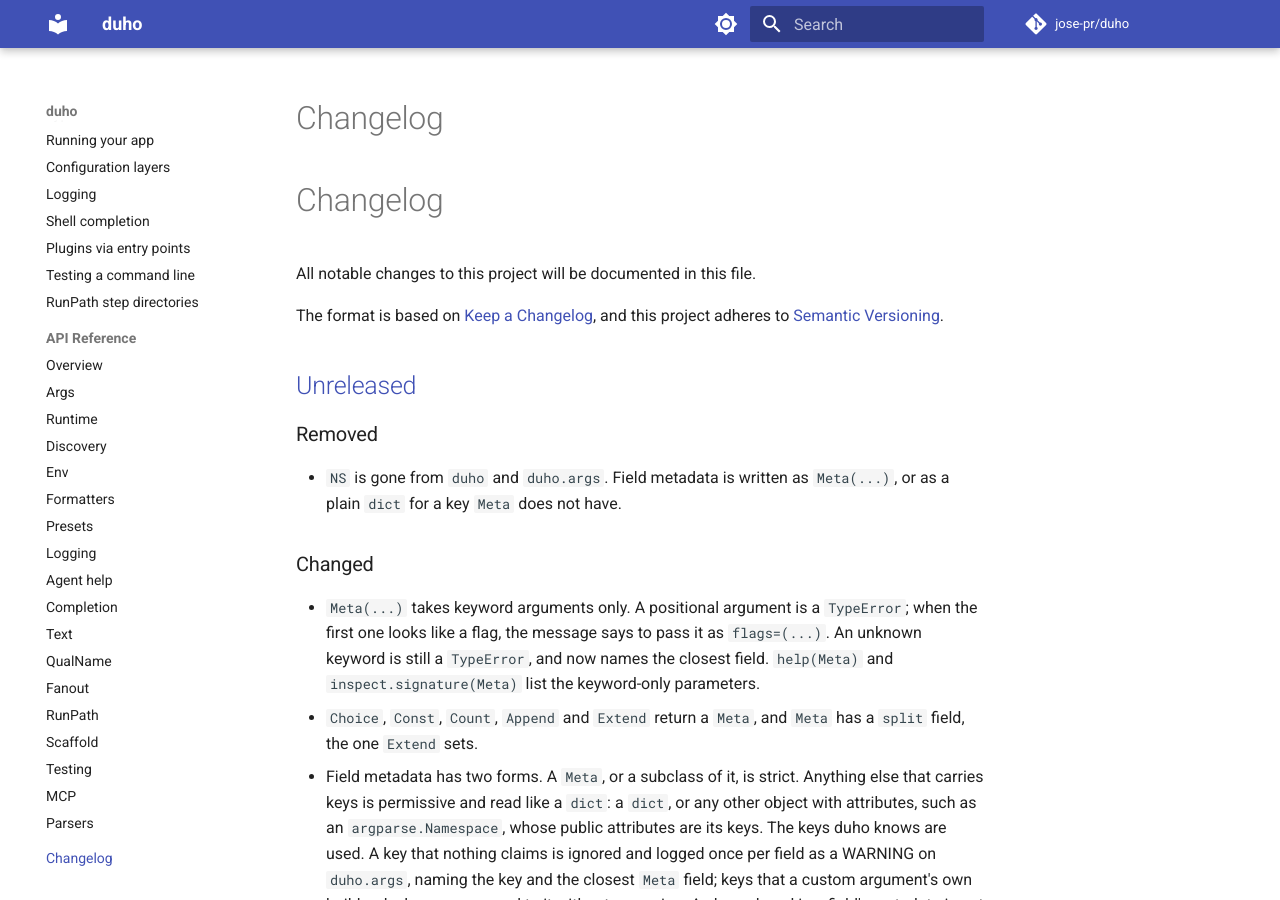
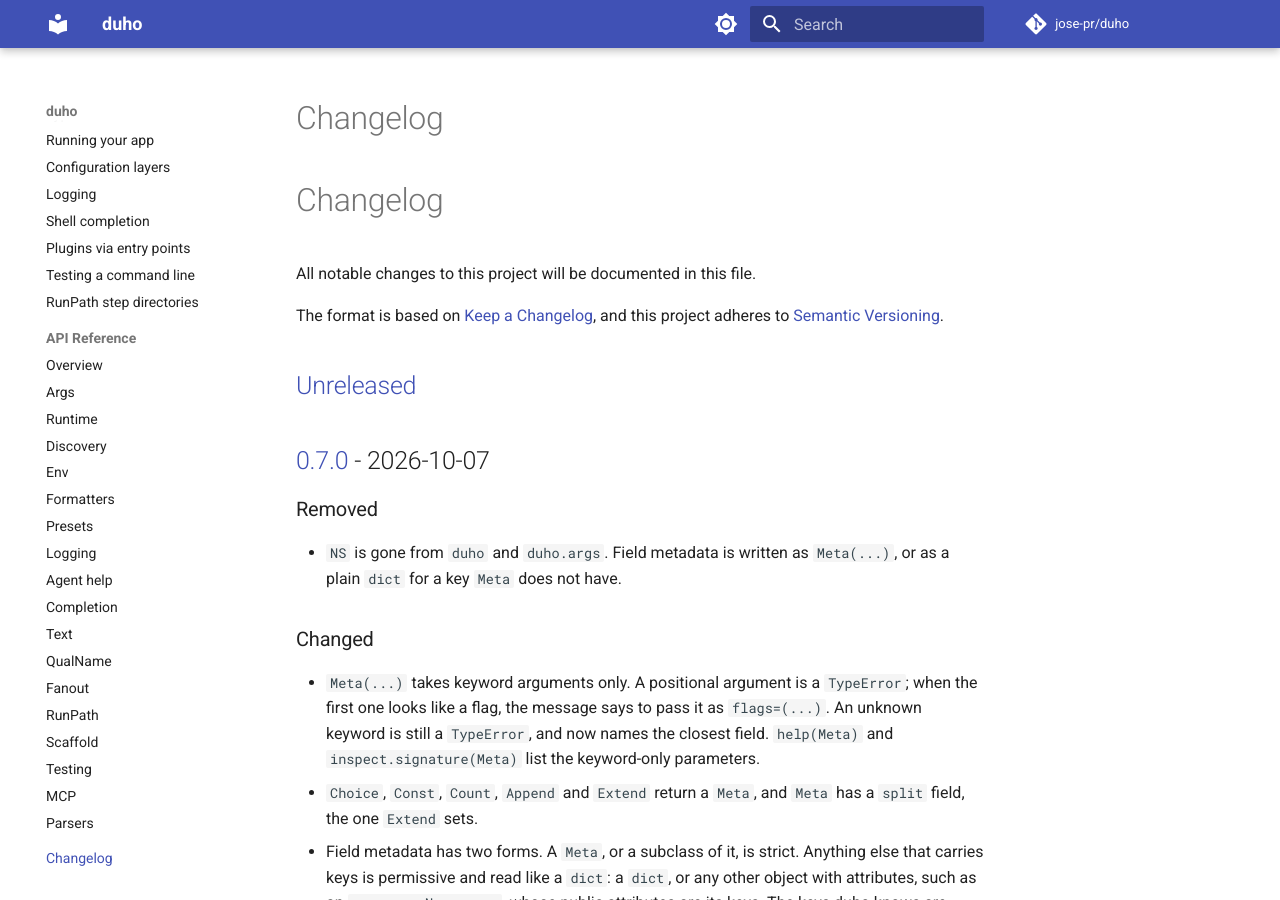
Before and after one commit to jose-pr/duho, an MkDocs documentation site: the page built from docs/changelog.md, in a window 1280 px wide and 900 px high. Built offline with MkDocs 1.6.1 and Material for MkDocs 9.7.7, drawn with Linux system fonts in a browser that asks for light colours; comment, search, counter and statistics services are not loaded.

```diff
--- a/CHANGELOG.md
+++ b/CHANGELOG.md
@@ -6,6 +6,8 @@ The format is based on [Keep a Changelog](https://keepachangelog.com/en/1.1.0/),
 and this project adheres to [Semantic Versioning](https://semver.org/).
 
 ## [Unreleased]
+
+## [0.7.0] - 2026-10-07
 
 ### Removed
 
@@ -2056,7 +2058,8 @@ Initial release.
   logging) and `config` (TOML on Python 3.9/3.10, where `tomllib` isn't stdlib).
 - Supports Python 3.9 through 3.13.
 
-[Unreleased]: https://github.com/jose-pr/duho/compare/v0.6.5...HEAD
+[Unreleased]: https://github.com/jose-pr/duho/compare/v0.7.0...HEAD
+[0.7.0]: https://github.com/jose-pr/duho/compare/v0.6.5...v0.7.0
 [0.6.5]: https://github.com/jose-pr/duho/compare/v0.6.4...v0.6.5
 [0.6.4]: https://github.com/jose-pr/duho/compare/v0.6.3...v0.6.4
 [0.6.3]: https://github.com/jose-pr/duho/compare/v0.6.2...v0.6.3
--- a/pyproject.toml
+++ b/pyproject.toml
@@ -4,7 +4,7 @@ build-backend = "hatchling.build"
 
 [project]
 name = "duho"
-version = "0.6.5"
+version = "0.7.0"
 authors = [{ name = "Jose A." }]
 description = "A declarative CLI framework for building command-line applications with minimal boilerplate"
 readme = "README.md"
--- a/src/duho/__init__.py
+++ b/src/duho/__init__.py
@@ -77,7 +77,7 @@ from .text import (
 
 from .args._meta import _Parser as _Parser
 
-__version__ = "0.6.5"
+__version__ = "0.7.0"
 
 
 def parser(cls: type[_A], *args: object, **kwargs: object) -> _Parser[_A]:
```
Also changed, not shown: RELEASENOTES.md (+9 -4 lines).
